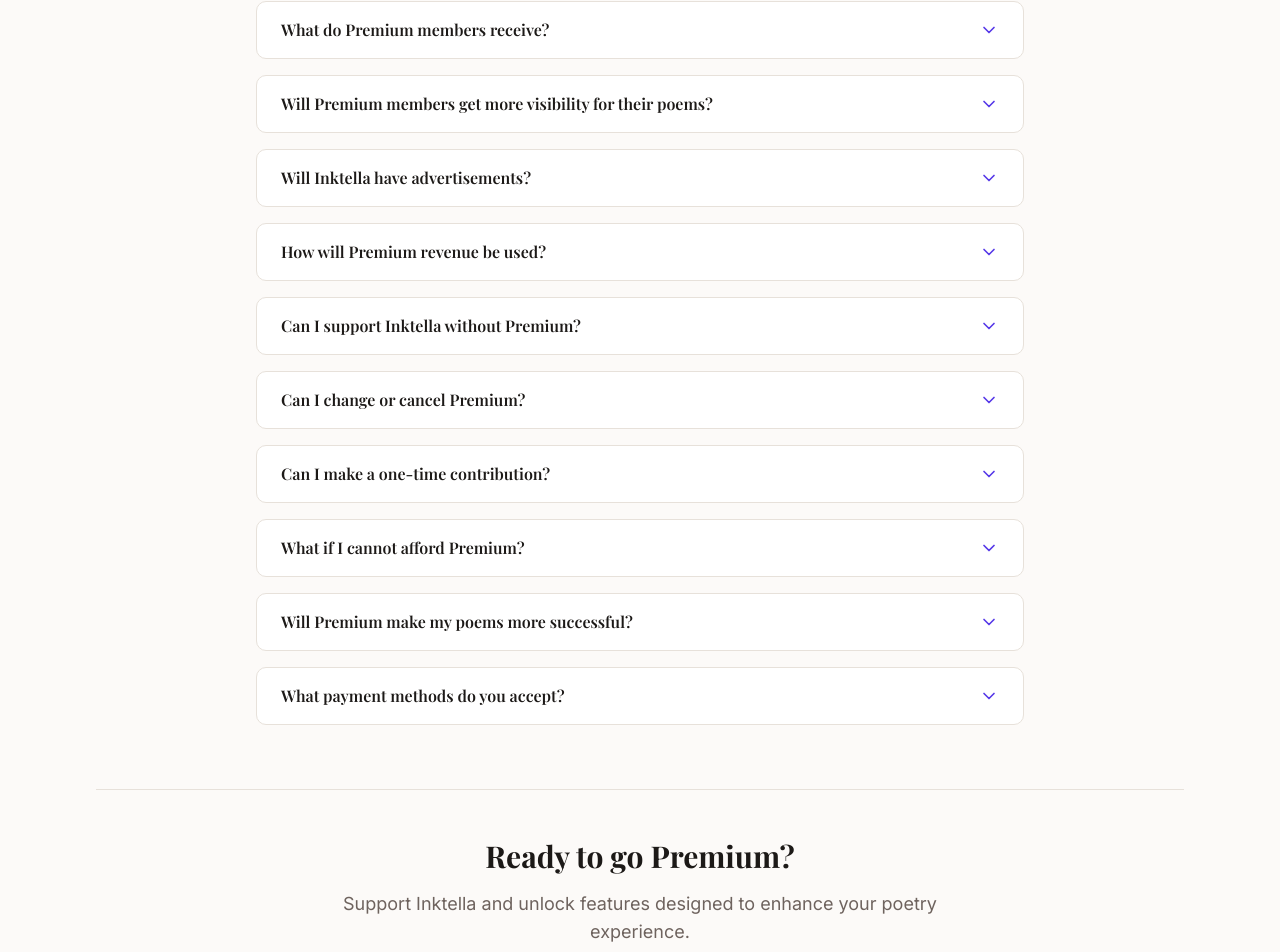
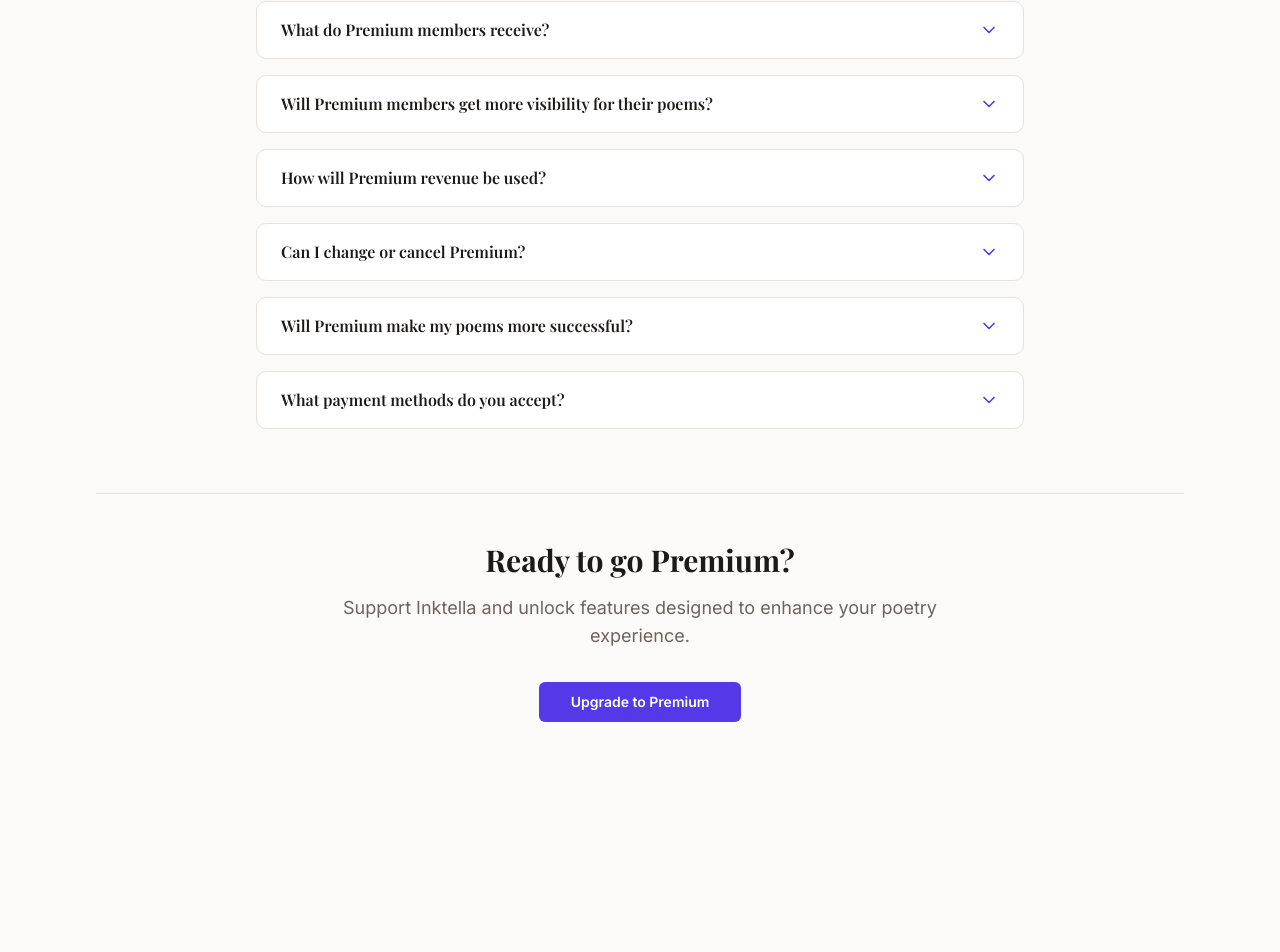
Before and after one commit to De2002/Inktella-9b0li3, a React (Vite) app: page /premium in a window 1280 px wide. Shown: the part 1993-2945 px from the top of the page. After the commit the page ends 2843 px from the top, so only its background shows below. Built offline with nearby package versions, Linux system fonts and the light colour scheme; a web font is replaced by a local one.

Commit message:
feat: remove FAQ entries about ads, support options, and one-time contributions from PremiumPage
Co-authored-by: De2002 <105716057+De2002@users.noreply.github.com>

```diff
--- a/src/pages/PremiumPage.tsx
+++ b/src/pages/PremiumPage.tsx
@@ -46,34 +46,14 @@
     answer: 'No. Poetry should be valued based on creativity, engagement, and community response — not financial support. Poem discovery is based on community feedback and merit.',
   },
   {
-    id: 'ads',
-    question: 'Will Inktella have advertisements?',
-    answer: 'Inktella\'s goal is to keep the poetry experience clean and enjoyable. We may explore carefully selected advertising or partnerships in the future to help sustain the platform, but we will avoid intrusive ads that interrupt reading, writing, or discovery.',
-  },
-  {
     id: 'money-used',
     question: 'How will Premium revenue be used?',
     answer: 'Premium subscriptions help fund: platform hosting and maintenance, development of new features, improving tools for poets and readers, community improvements, and keeping Inktella accessible worldwide.',
   },
   {
-    id: 'other-support',
-    question: 'Can I support Inktella without Premium?',
-    answer: 'Yes. You can support Inktella by sharing poems, giving meaningful feedback, inviting poets, participating in the community, and spreading the word. Every contribution matters.',
-  },
-  {
     id: 'cancel-premium',
     question: 'Can I change or cancel Premium?',
     answer: 'Yes. You can manage or cancel your Premium subscription at any time. Cancellation takes effect at the end of your current billing period.',
-  },
-  {
-    id: 'one-time',
-    question: 'Can I make a one-time contribution?',
-    answer: 'Currently, Premium is offered as a monthly subscription. One-time contribution options may become available in the future.',
-  },
-  {
-    id: 'cannot-afford',
-    question: 'What if I cannot afford Premium?',
-    answer: 'That is completely okay. Inktella exists for everyone. Reading poems, sharing your work, and being part of the community are valuable forms of support too.',
   },
   {
     id: 'pay-success',
```
